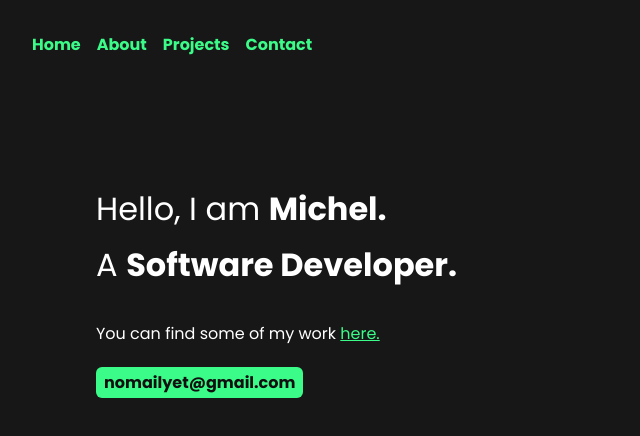
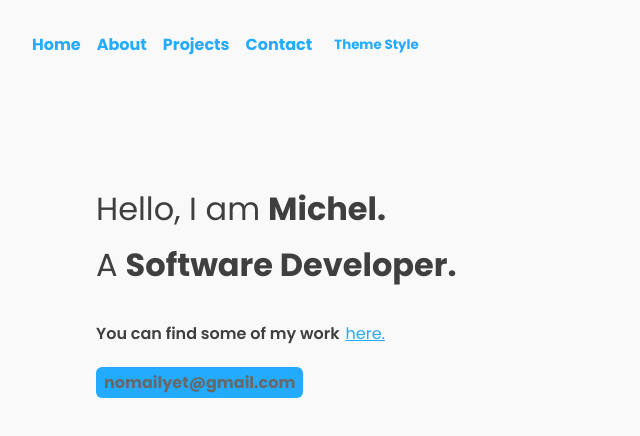
Before and after one commit to Michel2003g/Michel2003g.github.io, a React (Create React App) app: page / in a window 1280 px wide. Shown: the top 436 px of the page, without its empty margins (0-640 px from the left). Built offline with nearby package versions, Linux system fonts and the light colour scheme.

Commit message:
theme switch

```diff
--- a/src/assets/css/index.css
+++ b/src/assets/css/index.css
@@ -15,16 +15,29 @@
     flex-direction: column;
 }
 
-#home-hello p{
+#home-hello > div {
+    display: flex;
+}
+
+#home-hello > div > * {
     margin: 0;
     margin-bottom: 8px;
 
     font-size: 2em;
-    color: white;
+    color: var(--white);
+}
+
+#home-hello > div > p {
+    margin-right: 8px;
 }
 
 #project-here {
-    color: white;
+    color: var(--white);
+}
+
+#project-here p {
+    font-weight: 600;
+    margin: 0 6px 0 0;
 }
 
 #project-here a {
--- a/src/assets/css/style.css
+++ b/src/assets/css/style.css
@@ -1,13 +1,30 @@
 @import url('https://fonts.googleapis.com/css2?family=Poppins:ital,wght@0,100;0,200;0,300;0,400;0,500;0,600;0,700;0,800;0,900;1,100;1,200;1,300;1,400;1,500;1,600;1,700;1,800;1,900&display=swap');
 
 
-:root {
-    --c1: #171717;
-    --c2: #2c2c2c;
-    --c3: #101010;
-    --c4: #3BFC88;
+:root[data-theme="light"] {
+    --c1: #f9f9f9;
+    --c2: #a7a7a7;
+    --c3: #686868;
+    --c4: #23abff;
 
-    --white: rgb(255, 255, 255);
+    --white: rgb(63, 63, 63);
+}
+
+:root[data-theme="dark"] {
+  --c1: #171717;
+  --c2: #2c2c2c;
+  --c3: #101010;
+  --c4: #3BFC88;
+
+  --white: rgb(255, 255, 255);
+}
+
+* {
+  transition: color .5s cubic-bezier(0.2, 0.87, 0.49, 1),
+  transform .1s cubic-bezier(0.2, 0.87, 0.49, 1),
+  background-color 1s cubic-bezier(0.2, 0.87, 0.49, 1);
+  color: var(--white);
+  font-family: 'Poppins', sans-serif;
 }
 
 html,
@@ -26,10 +43,6 @@ body {
     flex-direction: column;
 
     background-color: var(--c1);
-}
-
-* {
-    font-family: 'Poppins', sans-serif;
 }
 
 #root {
@@ -174,6 +187,10 @@ code {
 
 .bold {
     font-weight: bold;
+}
+
+.title-bold {
+  color: var(--white);
 }
 
 /* width */
@@ -390,3 +407,20 @@ code {
   text-decoration: none;
   padding: 4px 8px;
 }
+
+.theme-button {
+  color: var(--c4);
+  /* text-decoration: underline; */
+  font-weight: bold;
+  background-color: var(--c1);
+  border: none;
+}
+
+.theme-button:hover {
+  transform: scale(1.1);
+}
+
+
+.flex-right {
+  display: flex;
+}
--- a/src/components/Navbar.js
+++ b/src/components/Navbar.js
@@ -9,6 +9,29 @@ const Navbar = () => {
         {text: "Contact", link: "/#Contact"}
     ]
 
+    let theme = "dark";
+    const themes = ["dark", "light"]
+
+    function themeSwitch (e, overide) {
+
+        console.log(overide);
+
+        if (overide) {
+            theme = overide;
+        } else {
+            if (themes[0] == theme) {
+                theme = themes[1]
+            } else {
+                theme = themes[0]
+            }
+        }
+
+        document.documentElement.setAttribute("data-theme", theme);
+        localStorage.setItem("theme", theme);
+    }
+
+    themeSwitch(null, localStorage.getItem("theme"));
+
   return (
     <nav className="top-nav">
         <ul className="nav-list">
@@ -19,6 +42,7 @@ const Navbar = () => {
                     </li>
                 )
             })}
+            <button className="theme-button" onClick={themeSwitch}>Theme Style</button>
         </ul>
     </nav>
   )
--- a/src/pages/Home.js
+++ b/src/pages/Home.js
@@ -4,10 +4,19 @@ function App() {
   return (
     <div className="container">
         <div id="home-hello">
-          <p>Hello, I am <span className="bold">Michel.</span></p>
-          <p>A <span className="bold">Software Developer.</span></p>
+         <div>
+          <p>Hello, I am</p>
+          <span className="bold title-bold">Michel.</span>
+         </div>
+          <div>
+            <p>A</p>
+            <span className="bold title-bold">Software Developer.</span>
+          </div>
         </div>
-        <p id="project-here">You can find some of my work <a href="#Projects">here.</a></p>
+        <div className="flex-right" id="project-here">
+          <p>You can find some of my work</p>
+          <a href="#Projects">here.</a>
+        </div>
         <a className="mailButton" href="mailto:nomailyet@gmail.com">nomailyet@gmail.com</a>
     </div>
   );
```
Also changed, not shown: 1 other file (tests, documents, lock files or other folders).
